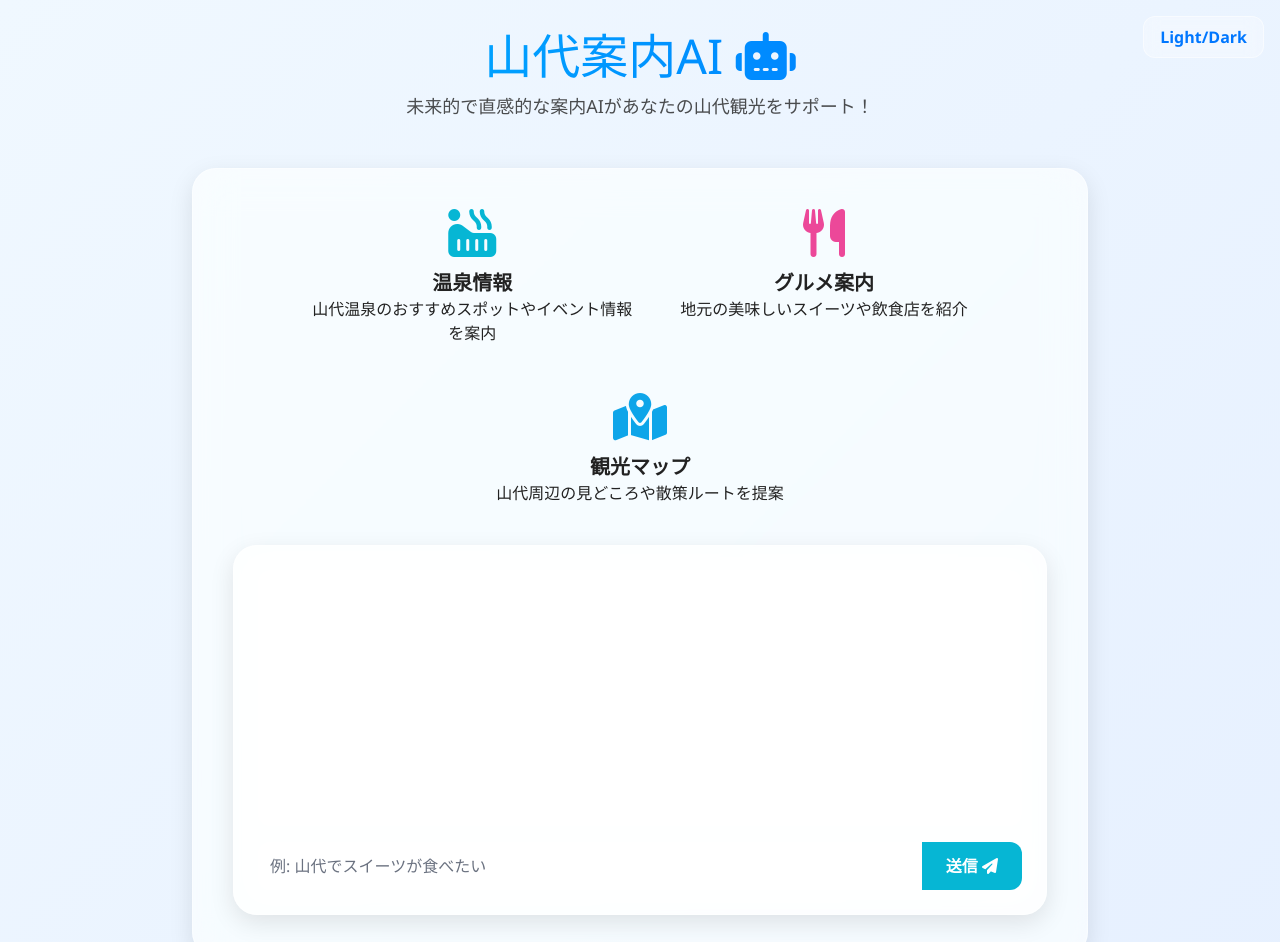
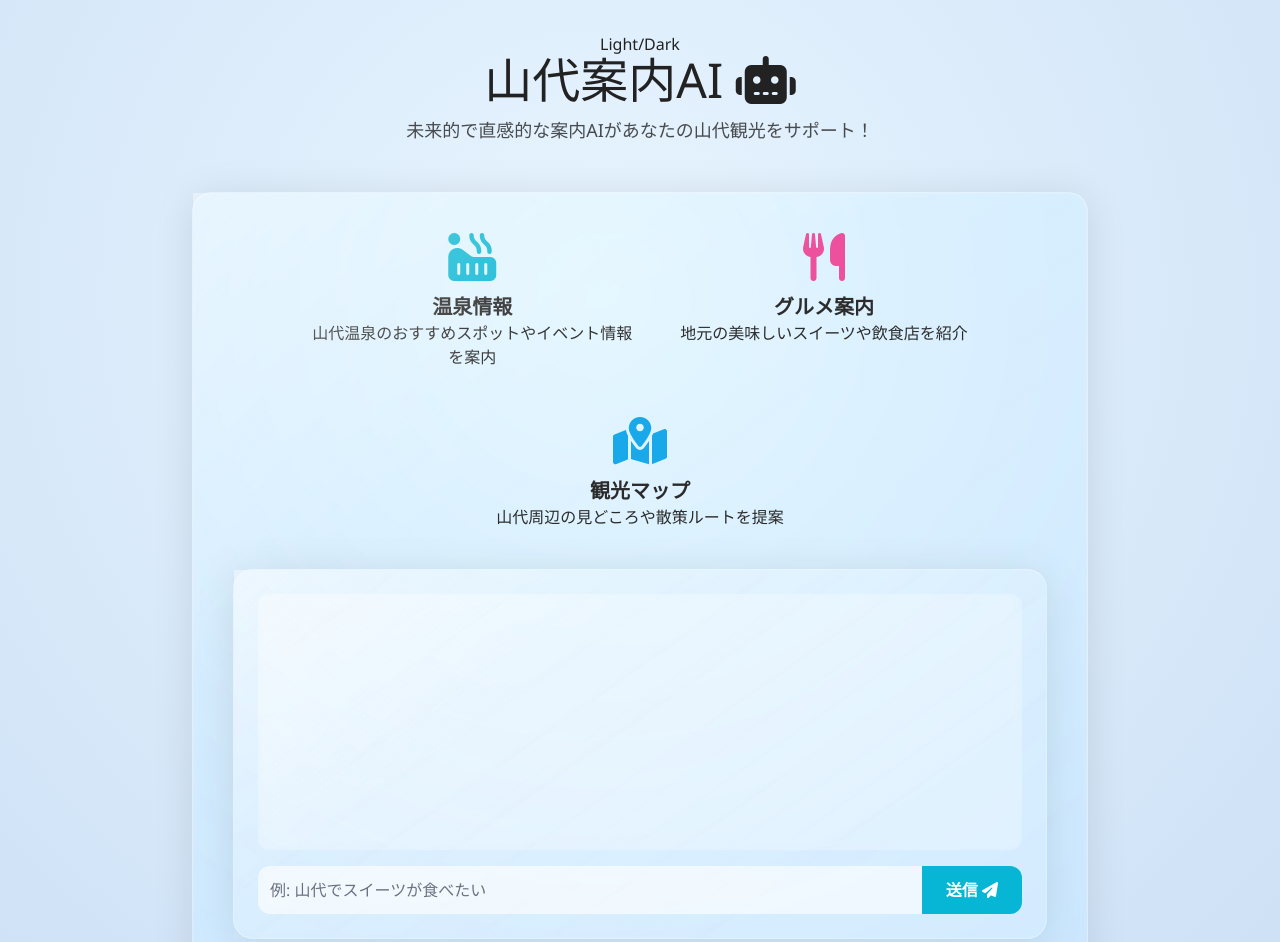
Before and after one commit to ginta0212/yamashiro-ai, a website: page index.html in a window 1280 px wide. Shown: the top 942 px of the page. Drawn offline with nearby package versions, Linux system fonts and the light colour scheme.

Commit message:
Update index.html

```diff
--- a/index.html
+++ b/index.html
@@ -7,74 +7,71 @@
   <script src="https://cdn.tailwindcss.com"></script>
   <link href="https://cdnjs.cloudflare.com/ajax/libs/font-awesome/6.4.0/css/all.min.css" rel="stylesheet"/>
   <style>
+  /* === 全体 === */
   body {
-      font-family: 'Segoe UI','Inter',sans-serif;
-      background: linear-gradient(135deg,#f0f8ff,#e6f0ff);
-      color: #222;
-      transition: background 0.4s ease,color 0.4s ease;
+    font-family: 'Segoe UI', 'Inter', sans-serif;
     min-height: 100vh;
     display: flex;
     flex-direction: column;
     align-items: center;
     padding: 2rem 1rem;
-    }
-    body.dark {
-      background: linear-gradient(135deg,#0f172a,#1e293b);
-      color: #f5f5f5;
+    background: radial-gradient(circle at 30% 20%, #e8f5ff, #cce0f5, #a0c4ff 80%, #8ec5ff00);
+    color: #222;
+    transition: background 0.8s, color 0.8s;
   }
 
-    /* Copilot風ガラスカード */
-    .glass {
-      background: rgba(255,255,255,0.65);
-      backdrop-filter: blur(20px) saturate(180%);
-      -webkit-backdrop-filter: blur(20px) saturate(180%);
-      border-radius: 1.5rem;
-      border: 1px solid rgba(255,255,255,0.4);
-      box-shadow: 0 8px 24px rgba(0,0,0,0.1);
-      transition: all 0.4s ease;
-    }
-    body.dark .glass {
-      background: rgba(30,41,59,0.55);
-      border-color: rgba(255,255,255,0.15);
-      box-shadow: 0 8px 24px rgba(0,0,0,0.6);
+  body.dark {
+    background: radial-gradient(circle at 40% 30%, #0e1628, #1b2739, #1a2e46);
+    color: #f1f5f9;
   }
 
-    h1 {
-      background: linear-gradient(90deg,#00b7ff,#0072ff);
-      -webkit-background-clip: text;
-      -webkit-text-fill-color: transparent;
-      font-weight: 800;
+  /* === 背景光アニメーション === */
+  @keyframes bgShift {
+    from { background-position: 0% 0%; }
+    to { background-position: 100% 100%; }
+  }
+  body {
+    background-size: 200% 200%;
+    animation: bgShift 20s ease-in-out infinite alternate;
   }
 
-    /* モード切替ボタン */
-    .toggle-btn {
-      position: fixed;
-      top: 1rem;
-      right: 1rem;
-      background: rgba(255,255,255,0.3);
-      border: 1px solid rgba(255,255,255,0.5);
-      border-radius: 0.75rem;
-      padding: 0.5rem 1rem;
-      cursor: pointer;
-      font-weight: 700;
-      color: #0077ff;
-      backdrop-filter: blur(8px);
-      transition: all 0.3s;
-    }
-    .toggle-btn:hover { background: rgba(255,255,255,0.5); }
-    body.dark .toggle-btn {
-      color: #7dd3fc;
-      border-color: rgba(255,255,255,0.2);
-      background: rgba(255,255,255,0.1);
+  /* === ガラス板 === */
+  .glass {
+    position: relative;
+    background: rgba(255,255,255,0.07);
+    backdrop-filter: blur(3px) saturate(160%);
+    border-radius: 1.25rem;
+    border: 1px solid rgba(255,255,255,0.25);
+    box-shadow:
+      inset 0 0 1px rgba(255,255,255,0.4),
+      0 4px 40px rgba(0,0,0,0.1);
+    transition: background 0.5s, box-shadow 0.5s;
   }
 
-    /* スクロールバー */
-    #messages::-webkit-scrollbar { width: 8px; }
-    #messages::-webkit-scrollbar-thumb {
-      background-color: rgba(56,189,248,0.5);
-      border-radius: 4px;
+  body.dark .glass {
+    background: rgba(255,255,255,0.05);
+    border: 1px solid rgba(255,255,255,0.15);
+    box-shadow:
+      inset 0 0 1px rgba(255,255,255,0.2),
+      0 4px 40px rgba(0,0,0,0.3);
   }
-    #messages::-webkit-scrollbar-track { background: transparent; }
+
+  /* === ガラスの反射光 === */
+  .glass::before,
+  .glass::after {
+    content: "";
+    position: absolute;
+    inset: 0;
+    pointer-events: none;
+  }
+
+  .glass::before {
+    background: linear-gradient(145deg, rgba(255,255,255,0.25) 0%, rgba(255,255,255,0.05) 35%, transparent 80%);
+  }
+
+  .glass::after {
+    background: linear-gradient(315deg, transparent 70%, rgba(255,255,255,0.2) 100%);
+  }
 
   /* === メッセージのフェードイン === */
   @keyframes messageFade {
@@ -85,6 +82,21 @@
     animation: messageFade 0.35s ease;
   }
 
+  /* === スクロールバー === */
+  #messages::-webkit-scrollbar { width: 8px; }
+  #messages::-webkit-scrollbar-thumb {
+    background-color: rgba(56, 189, 248, 0.5);
+    border-radius: 4px;
+  }
+  #messages::-webkit-scrollbar-track { background: transparent; }
+
+  /* === Light/Dark補助 === */
+  .text-dynamic {
+    color: #333;
+  }
+  body.dark .text-dynamic {
+    color: #e2e8f0;
+  }
 </style>
 </head>
 <body class="light">
```
Lines whose indentation alone changed are shown as unchanged.
